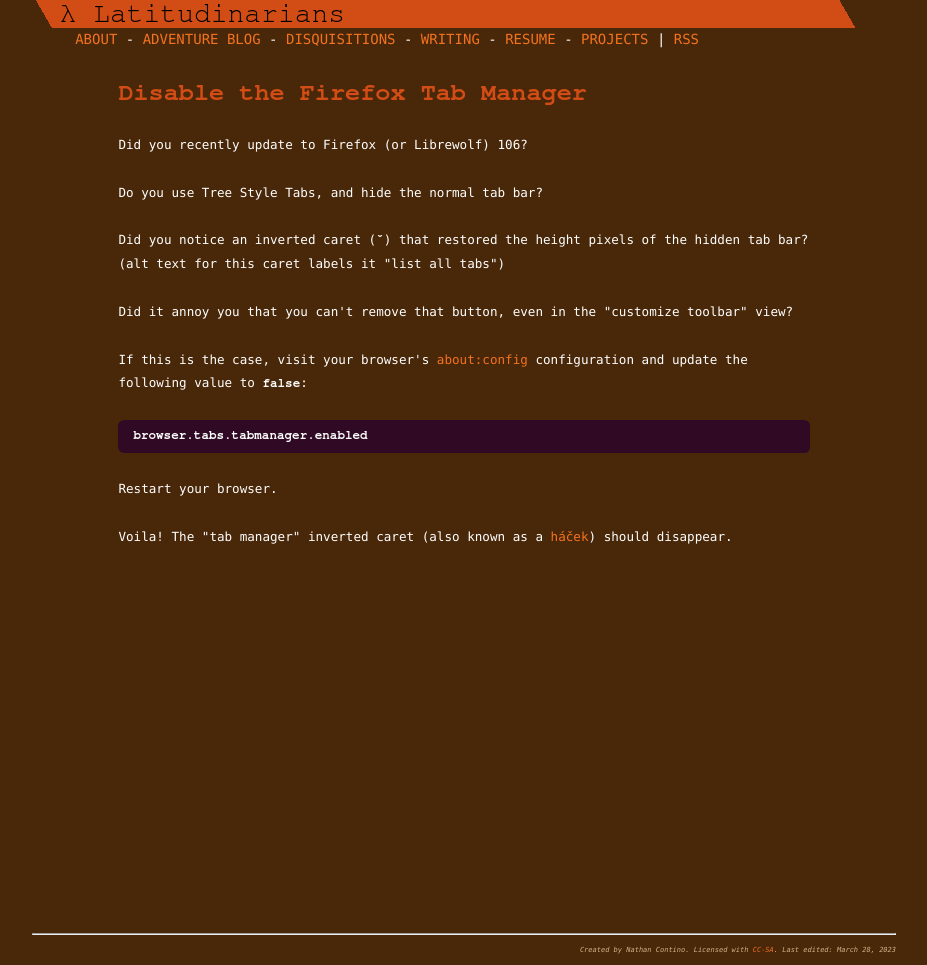
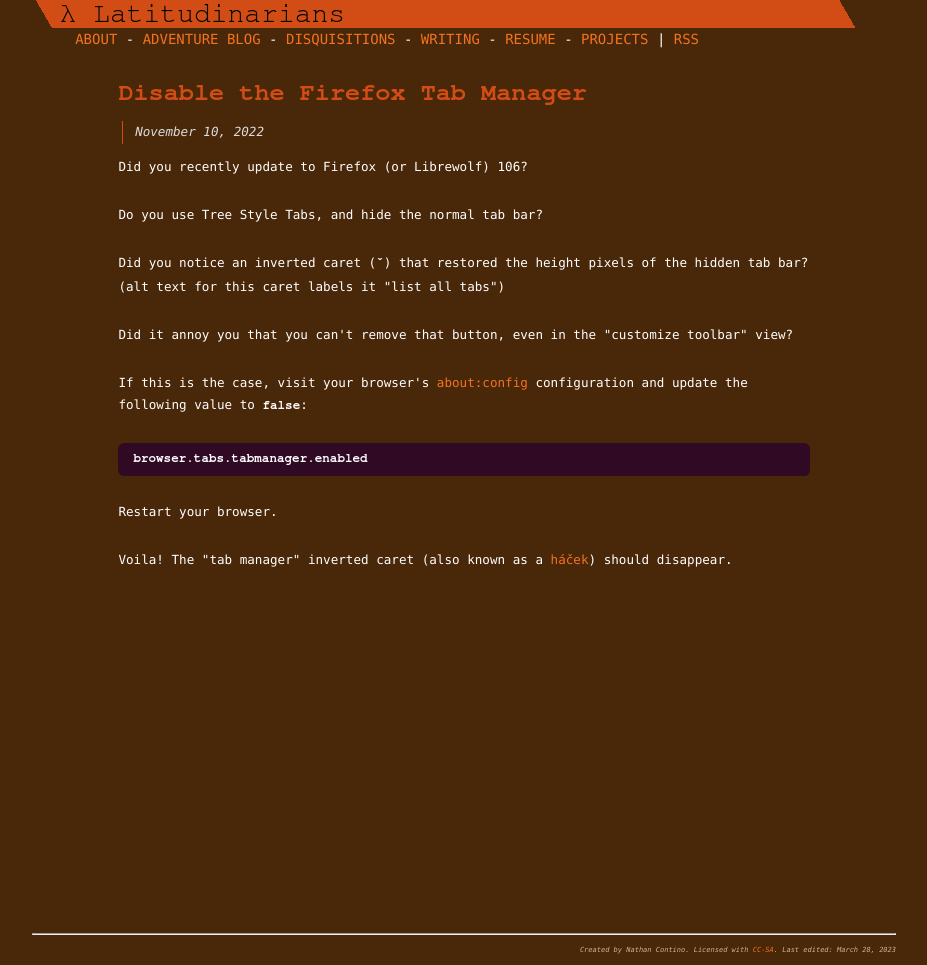
Before and after one commit to nathan-contino/nathan-contino.github.io, a Jekyll site: the page built from _posts/techblog/2022-11-10-firefox-tab-manager-disable.md, in a window 1280 px wide. Shown: the whole page, without its empty margins (176-1103 px from the left). Built offline with Jekyll 4.4.1, drawn with Linux system fonts in a browser that asks for light colours.

Commit message:
Add date to blog posts

```diff
--- a/_layouts/default.html
+++ b/_layouts/default.html
@@ -54,7 +54,12 @@
   {% else %}
     <H1>{{ page.title}}</H1>
   {% endif %}
-  	{{ content }}
+  {% if page.date %}
+    <span class="date">
+      <blockquote><i>{{ page.date | date: '%B %d, %Y' }}</i></blockquote>
+    </span>
+  {% endif %}
+  {{ content }}
 </div>
 
 </div>
```
